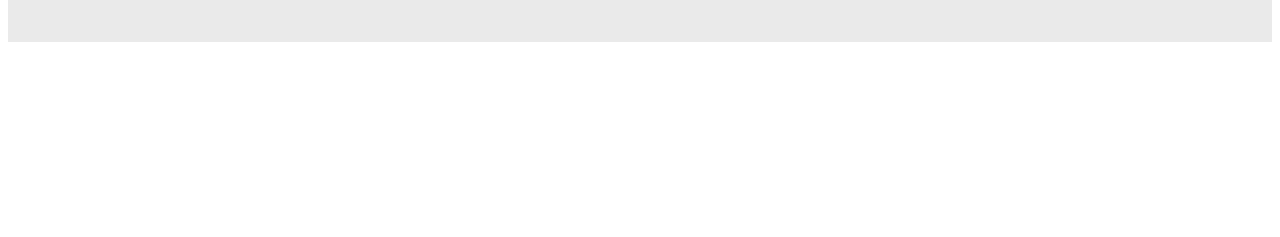
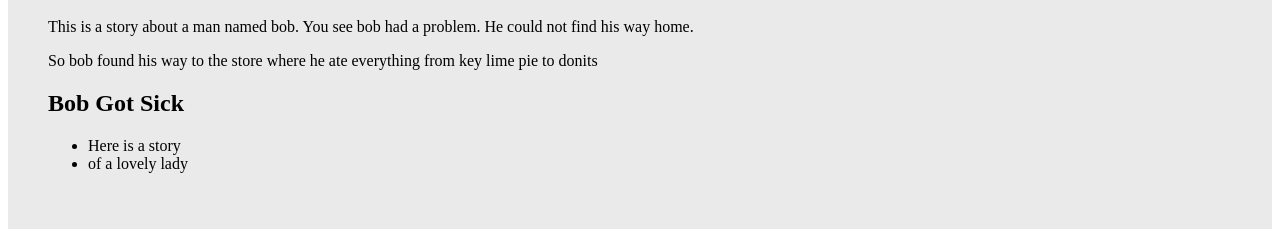
Before and after one commit to MichaelLambs/day1, a plain HTML site: page index.html in a window 1280 px wide. Shown: the part 730-967 px from the top of the page. Before the commit the page ends 800 px from the top, so only its background shows below. Drawn offline with Linux system fonts and the light colour scheme.

Commit message:
Another try to make sure I got it

```diff
--- a/index.html
+++ b/index.html
@@ -11,6 +11,14 @@
     <div class="bg">
         <h1>Hello World get it globe</h1>
         <img src="https://source.unsplash.com/1000x600/daily?pencil">
+        <p>This is a story about a man named bob. You see bob had a problem. He could not find his way home.</p>
+        <p>So bob found his way to the store where he ate everything from key lime pie to donits</p>
+        <h2>Bob Got Sick</h2>
+
+        <ul>
+            <li>Here is a story</li>
+            <li>of a lovely lady</li>
+        </ul>
 
 
     </div>
```
